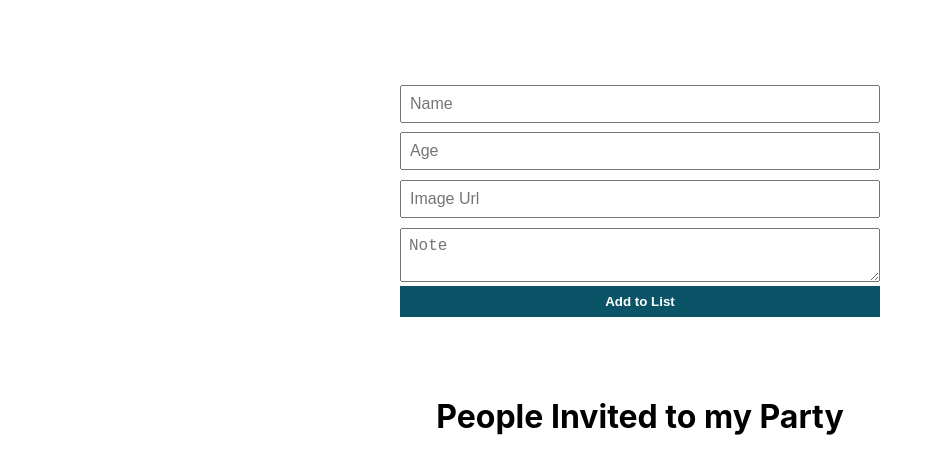
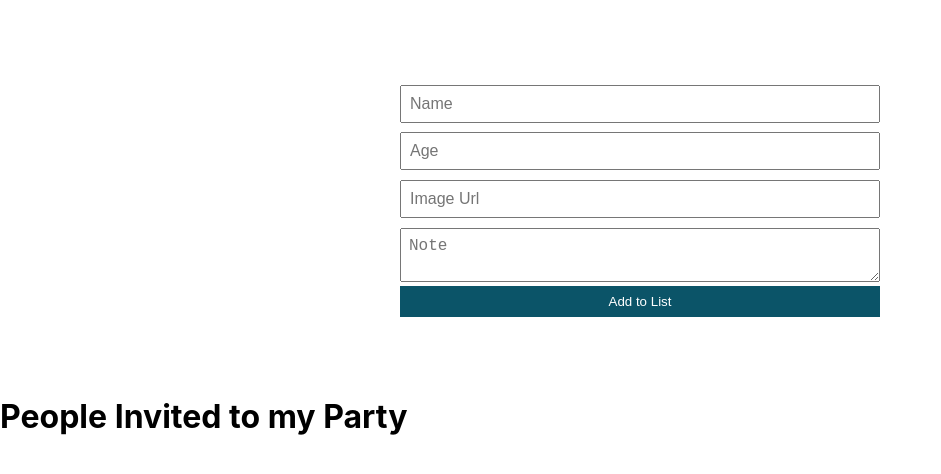
Before and after one commit to ShahMansi2197/react-practice-mansi, a React (Create React App) app: page / in a window 1280 px wide. Shown: the top 474 px of the page, without its empty margins (0-941 px from the left). Built offline with nearby package versions, Linux system fonts and the light colour scheme.

Commit message:
JSS Changes

```diff
--- a/src/App.tsx
+++ b/src/App.tsx
@@ -1,8 +1,8 @@
 import React, { useState } from 'react';
 import logo from './logo.svg';
-import './App.css';
 import List from './Component/List';
 import AddToList from './Component/AddToList';
+
 
 export interface IState {
   people: {
--- a/src/Component/AddToList.tsx
+++ b/src/Component/AddToList.tsx
@@ -1,5 +1,7 @@
 import React, { useState } from 'react'
 import { IState as Props } from "../App";
+
+import  { styleCss } from '../StyleCss';
 
 interface IProps {
     setPeople: React.Dispatch<React.SetStateAction<Props["people"]>>
@@ -43,12 +45,14 @@ const AddToList: React.FC<IProps> = ({setPeople, people}) => {
         })
     }
 
+    const styleClass =  styleCss();
+
     return (
-        <div className="AddToList">
+        <div className={styleClass.AddToList}>
             <input
                 type="text"
                 onChange={handleChange}
-                className="AddToList-input"
+                className={styleClass.AddToListinput}
                 name="name"
                 value={input.name}
                 placeholder="Name"
@@ -56,7 +60,7 @@ const AddToList: React.FC<IProps> = ({setPeople, people}) => {
             <input
                 type="text"
                 onChange={handleChange}
-                className="AddToList-input"
+                className={styleClass.AddToListinput}
                 name="age"
                 value={input.age}
                 placeholder="Age"
@@ -64,21 +68,21 @@ const AddToList: React.FC<IProps> = ({setPeople, people}) => {
             <input
                 type="text"
                 onChange={handleChange}
-                className="AddToList-input"
+                className={styleClass.AddToListinput}
                 name="img"
                 value={input.img}
                 placeholder="Image Url"
             />
             <textarea
                 onChange={handleChange}
-                className="AddToList-input"
+                className={styleClass.AddToListinput}
                 name="note"
                 value={input.note}
                 placeholder="Note"
             />
             <button
                 onClick={handleClick}
-                className="AddToList-btn"
+                className={styleClass.AddToListbtn}
             >
                 Add to List
             </button>
--- a/src/Component/List.tsx
+++ b/src/Component/List.tsx
@@ -1,22 +1,27 @@
 import React from 'react'
 import { IState as Props } from "../App";
+import { styleCss } from '../StyleCss';
 
 interface IProps {
     people: Props["people"]
 }
 
+
 const List: React.FC<IProps> = ({ people }) => {
+
+    const styleClass =  styleCss();
+
 
     const renderList = (): JSX.Element[] => {
         return people.map(person => {
             return (
-                <li className="List">
-                    <div className="List-header">
-                        <img className="List-img" src={person.img}/>
+                <li className={styleClass.List}>
+                    <div className= {styleClass.Listheader}>
+                        <img className={styleClass.Listimg} src={person.img}/>
                         <h2>{person.name}</h2>
                     </div>
                     <p>{person.age} years old</p>
-                    <p className="List-note">{person.note}</p>
+                    <p className={styleClass.Listnote}>{person.note}</p>
                 </li>
             )
         })
--- /dev/null
+++ b/src/StyleCss.js
@@ -0,0 +1,55 @@
+import {createUseStyles} from 'react-jss';
+
+
+export const styleCss = createUseStyles({
+    AddToList :{
+        display: 'flex',
+        flexDirection : 'column',
+          width: '30rem',
+        margin: '5rem auto'
+      },
+       AddToListinput : {
+        padding:' 0.5rem',
+        fontSize: '1rem',
+        margin: '0.3rem 0rem'
+      },
+
+     AddToListbtn : {
+        padding: '0.5rem',
+        cursor: 'pointer',
+        backgroundColor: '#0b5468',
+        fontweight: 700,
+        color:'white',
+        border: 'none'
+      },
+      List : {
+        listStyle: 'none',
+        display: 'flex',
+        alignItems : 'center',
+        width: '50rem',
+        margin: '0rem auto',
+        border: '0.1rem solid rgba(0, 0, 0, 0.233)',
+        padding: '1rem',
+        justifyContent: 'space-between',
+      },
+
+      Listheader : {
+        display: 'flex',
+        alignItems: 'center',
+      },
+      Listheader : {
+        color: 'rgb(37, 36, 36)',
+      },
+      Listimg : {
+        width: '4rem',
+        height: '4rem',
+        borderRadius: '100%',
+        marginRight: '0.5rem',
+      },
+      Listnote : {
+        width: '30%',
+        textAlign: 'left',
+      }
+
+
+});
```
